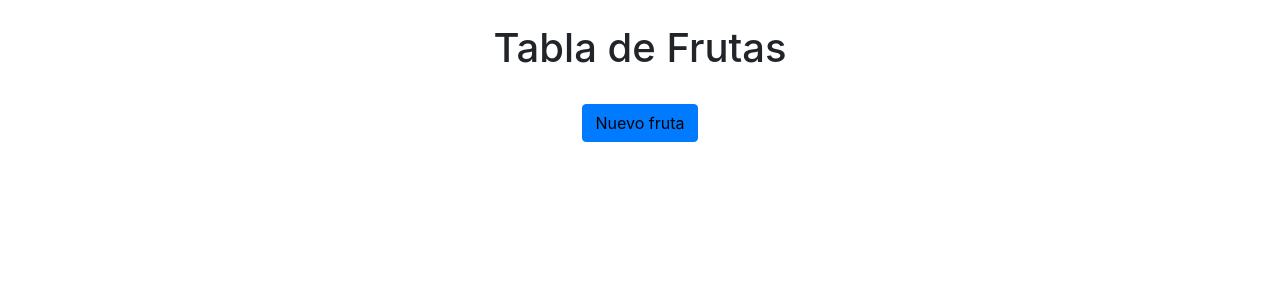
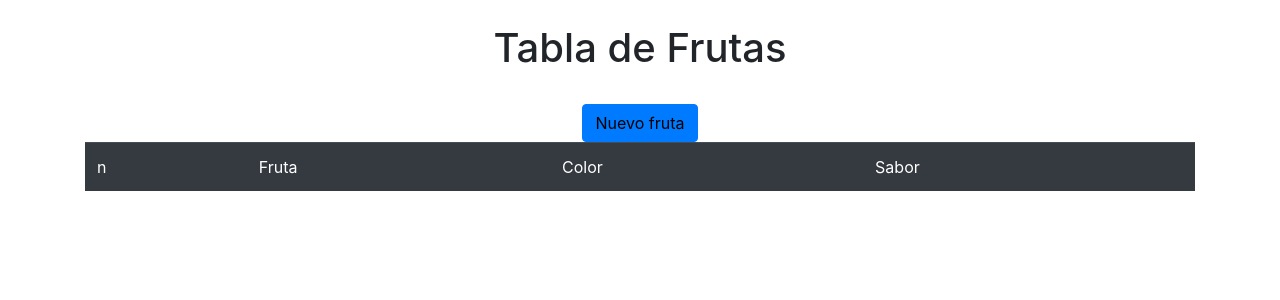
Before and after one commit to isidrocolocho/fruta_basico, a CodeIgniter app: page /fruta_basico/ in a window 1280 px wide. Shown: the part 56-356 px from the top of the page. Run offline with CodeIgniter, Linux system fonts and the light colour scheme; data that the repository does not hold is empty; some libraries are stand-ins or nearby versions.

Commit message:
fin del proyecto

```diff
--- a/application/controllers/fruta_controller.php
+++ b/application/controllers/fruta_controller.php
@@ -8,9 +8,61 @@ class fruta_controller extends CI_Controller {
 		$this->load->model('fruta_model');
 	}
 	public function index(){
-		$data = array('title' => 'Fruta || Fruta');
+		$data = array('title' => 'Fruta || Fruta',
+			'fruta' => $this->fruta_model->get_frutas(),
+			'sabor' => $this->fruta_model->get_sabor(),
+			'color' => $this->fruta_model->get_color());
 		$this->load->view('template/header',$data);
 		$this->load->view('fruta_view');
 		$this->load->view('template/footer');
 	}
+
+	public function guardar(){
+		$datos['fruta'] = $this->input->post('fruta');
+		$datos['color'] = $this->input->post('color');
+		$datos['sabor'] = $this->input->post('sabor');
+		$da = $this->fruta_model->guardar($datos);
+		if ($da=='add') {
+			echo "<script>alert('se guardo exitosamente');</script>";
+		}else{
+			echo "<script>alert('Error al guardar');</script>";
+		}
+		redirect('fruta_controller/index','refresh');
+	}
+
+	public function eliminar($id){
+		$da = $this->fruta_model->eliminar($id);
+		if ($da=='eli') {
+			echo "<script>alert('Eliminado exitosamente');</script>";
+		}else{
+			echo "<script>alert('Error al Eliminar');</script>";
+		}
+		redirect('fruta_controller/index','refresh');
+	}
+
+	public function get_datos($id){
+		$data = array('title' => 'Fruta || Fruta',
+			'fruta' => $this->fruta_model->get_frutas(),
+			'sabor' => $this->fruta_model->get_sabor(),
+			'color' => $this->fruta_model->get_color(),
+			'datos' => $this->fruta_model->get_datos($id)
+		);
+		$this->load->view('template/header',$data);
+		$this->load->view('fruta_view_act');
+		$this->load->view('template/footer');
+	}
+
+	public function actualizar(){
+		$datos['id'] = $this->input->post('id');
+		$datos['fruta'] = $this->input->post('fruta');
+		$datos['color'] = $this->input->post('color');
+		$datos['sabor'] = $this->input->post('sabor');
+		$da = $this->fruta_model->actualizar($datos);
+		if ($da=='edi') {
+			echo "<script>alert('Se Actualizo Exitosamente');</script>";
+		}else{
+			echo "<script>alert('Error al Actualizar');</script>";
+		}
+		redirect('fruta_controller/index','refresh');
+	}
 }
--- a/application/models/fruta_model.php
+++ b/application/models/fruta_model.php
@@ -3,5 +3,64 @@ defined('BASEPATH') OR exit('No direct script access allowed');
 
 class fruta_model extends CI_Model {
 
+	public function get_frutas(){
+		$this->db->select('f.id_fruta,f.nombre_fruta,c.nombre_color,s.nombre_sabor');
+		$this->db->from('fruta f');
+		$this->db->join('color c','c.id_color=f.id_color');
+		$this->db->join('sabor s','s.id_sabor=f.id_sabor');
+		$exe = $this->db->get();
+		return $exe->result();
+	}
+
+	public function get_sabor(){
+		$exe = $this->db->get('sabor');
+		return $exe->result();
+	}
+
+	public function get_color(){
+		$exe = $this->db->get('color');
+		return $exe->result();
+	}
+
+	public function get_datos($id){
+		$this->db->where('id_fruta',$id);
+		$exe = $this->db->get('fruta');
+		return $exe->result();
+	}
+
+	public function guardar($datos){
+		$this->db->set('nombre_fruta',$datos['fruta']);
+		$this->db->set('id_color',$datos['color']);
+		$this->db->set('id_sabor',$datos['sabor']);
+		$this->db->insert('fruta');
+		if ($this->db->affected_rows() > 0) {
+			return 'add';
+		}else{
+			return false;
+		}
+	}
+
+	public function eliminar($id){
+		$this->db->where('id_fruta',$id);
+		$this->db->delete('fruta');
+		if ($this->db->affected_rows() > 0) {
+			return 'eli';
+		}else{
+			return false;
+		}
+	}
+
+	public function actualizar($datos){
+		$this->db->where('id_fruta',$datos['id']);
+		$this->db->set('nombre_fruta',$datos['fruta']);
+		$this->db->set('id_color',$datos['color']);
+		$this->db->set('id_sabor',$datos['sabor']);
+		$this->db->update('fruta');
+		if ($this->db->affected_rows() > 0) {
+			return 'edi';
+		}else{
+			return false;
+		}
+	}
 
 }
--- a/application/views/fruta_view.php
+++ b/application/views/fruta_view.php
@@ -4,7 +4,75 @@
 		<br>
 		<h1>Tabla de Frutas</h1>
 		<br>
-		<button type="button" class="btn btn-primary"><a href="<?= base_url('fruta_controller/guardar') ?>" style="color: black;">Nuevo fruta</a></button>
-	</center>
-</body>
-</html>
+		<button type="button" class="btn btn-primary" style="color: black;" data-toggle="modal" data-target="#agregar" >Nuevo fruta
+        </button>
+        <div class="container">
+
+            <table class="table table-dark ">
+                <thead>
+                    <tr>
+                        <td>n</td>
+                        <td>Fruta</td>
+                        <td>Color</td>
+                        <td>Sabor</td>
+                    </tr>
+                </thead>
+                <tbody>
+                    <?php $n=1; foreach($fruta as $f){?>
+                        <tr>
+                            <td><?php echo $n;$n++; ?></td>
+                            <td><?= $f->nombre_fruta ?></td>
+                            <td><?= $f->nombre_color ?></td>
+                            <td><?= $f->nombre_sabor ?></td>
+                            <td><a class="btn btn-danger btn-sm" href="<?= base_url('fruta_controller/eliminar/'.$f->id_fruta) ?>" onclick="return confirm('Estas seguro que deseas eliminar?')" >Eliminar</a></td>
+                            <td><a class="btn btn-success btn-sm" href="<?= base_url('fruta_controller/get_datos/'.$f->id_fruta) ?>">Actualizar</a></td>
+                        </tr>
+                    <?php } ?>
+                </tbody>
+            </table>
+        </div>
+    </center>
+    <!-- Modal -->
+    <div class="modal fade" id="agregar" tabindex="-1" role="dialog" aria-labelledby="exampleModalLabel" aria-hidden="true">
+        <div class="modal-dialog" role="document">
+            <div class="modal-content">
+                <div class="modal-header">
+                    <h5 class="modal-title" id="exampleModalLabel">agregar fruta</h5>
+                    <button type="button" class="close" data-dismiss="modal" aria-label="Close">
+                        <span aria-hidden="true">&times;</span>
+                    </button>
+                </div>
+                <div class="modal-body">
+                    <center>
+                        <form action="<?= base_url('fruta_controller/guardar') ?>" method="POST" onsubmit="return validar_vista()">
+                            <div>
+                                <label>Nombre de la fruta</label>
+                                <input type="text" name="fruta" id="fruta">
+                            </div>
+                            <div>
+                                <label>sabor de la fruta</label>
+                                <select name="sabor" id="sabor">
+                                    <option value="">--selecciones fruta--</option>
+                                    <?php foreach($sabor as $s){?>
+                                        <option value="<?php echo $s->id_sabor ?>"><?php echo $s->nombre_sabor ?></option>
+                                    <?php } ?>
+                                </select>
+                            </div>
+                            <div>
+                                <label>Color de la fruta</label>
+                                <select name="color" id="color">
+                                    <option value="">--selecciones sabor--</option>
+                                    <?php foreach($color as $c){?>
+                                        <option value="<?php echo $c->id_color ?>"><?php echo $c->nombre_color ?></option>
+                                    <?php } ?>
+                                </select>
+                            </div>
+                            <div>
+                                <input type="submit" class="btn btn-primary" name="Guardar" value="Guardar">
+                            </div>
+                        </form>
+                    </center>
+                </div>
+            </div>
+        </div>
+    </div>
--- a/application/views/template/footer.php
+++ b/application/views/template/footer.php
@@ -0,0 +1,3 @@
+
+</body>
+</html>
--- a/application/views/template/header.php
+++ b/application/views/template/header.php
@@ -4,8 +4,10 @@
 	<title><?= $title ?></title>
 	<link rel="stylesheet" type="text/css" href="<?= base_url('props/bootstrap/css/bootstrap.min.css') ?>">
 	<link rel="stylesheet" type="text/css" href="<?= base_url('props/alertifyjs/css/alertify.min.css') ?>">
-	<link rel="stylesheet" type="text/css" href="<?= base_url('props/bootstrap/css/themes/default.min.css') ?>">
+	<link rel="stylesheet" type="text/css" href="<?= base_url('props/alertifyjs/css/themes/default.min.css') ?>">
 	<script type="text/javascript" src="<?= base_url('props/bootstrap/js/jquery.js') ?>"></script>
 	<script type="text/javascript" src="<?= base_url('props/bootstrap/js/bootstrap.min.js') ?>"></script>
 	<script type="text/javascript" src="<?= base_url('props/alertifyjs/alertify.min.js') ?>"></script>
+	<script src="<?= base_url('props/alertas/frutas.js') ?>"></script>
+
 </head>
--- /dev/null
+++ b/props/alertas/frutas.js
@@ -0,0 +1,64 @@
+function validar_vista() {
+	var fruta = document.getElementById('fruta').value;
+	var color = document.getElementById('color').value;
+	var sabor = document.getElementById('sabor').value;
+
+	if (fruta.length==0) {
+		document.getElementById('fruta').style.boxShadow = "0 0 15px red";
+		document.getElementById('fruta').placeholder = "Este campo es obligatorio";
+		return false;
+	}else{
+		document.getElementById('fruta').style.boxShadow = "0 0 15px green";
+	}
+	if (color==0) {
+		document.getElementById('color').style.boxShadow = "0 0 15px red";
+		document.getElementById('color').placeholder = "Este campo es obligatorio";
+		return false;
+	}else{
+		document.getElementById('color').style.boxShadow = "0 0 15px green";
+	}
+
+	if (sabor==0) {
+		document.getElementById('sabor').style.boxShadow = "0 0 15px red";
+		document.getElementById('sabor').placeholder = "Este campo es obligatorio";
+		return false;
+	}else{
+		document.getElementById('sabor').style.boxShadow = "0 0 15px green";
+	}
+
+	return true;
+}
+
+function validar_sabor() {
+	var ssabor = document.getElementById('sabor').value;
+
+	if (ssabor.length==0) {
+		document.getElementById('sabor').style.boxShadow = "0 0 15px red";
+		document.getElementById('sabor').placeholder = "Este campo es obligatorio";
+		return false;
+	}else{
+		document.getElementById('sabor').style.boxShadow = "0 0 15px green";
+	}
+	if (ssabor.length>50) {
+		document.getElementById('sabor').style.boxShadow = "0 0 15px red";
+		document.getElementById('sabor').value = "";
+		document.getElementById('sabor').placeholder = "longitud 50";
+		return false;
+	}else{
+		document.getElementById('sabor').style.boxShadow = "0 0 15px green";
+	}
+	return true;
+}
+
+function validar_Color() {
+	var scolor = document.getElementById('color').value;
+
+	if (scolor.length==0) {
+		document.getElementById('color').style.boxShadow = "0 0 15px red";
+		document.getElementById('color').placeholder = "Este campo es obligatorio";
+		return false;
+	}else{
+		document.getElementById('color').style.boxShadow = "0 0 15px green";
+	}
+	return true;
+}
```
Also changed, not shown: application/controllers/color_controller.php (added, +60 -0 lines), application/controllers/sabor_controller.php (added, +60 -0 lines), application/models/color_model.php (added, +47 -0 lines), application/models/sabor_model.php (added, +47 -0 lines), application/views/color_view.php (added, +54 -0 lines), application/views/color_view_act.php (added, +20 -0 lines), application/views/fruta_view_act.php (added, +40 -0 lines), application/views/sabor_view.php (added, +54 -0 lines), application/views/sabor_view_act.php (added, +20 -0 lines), application/views/template/sabor_view.php (added, +54 -0 lines), .htaccess.
